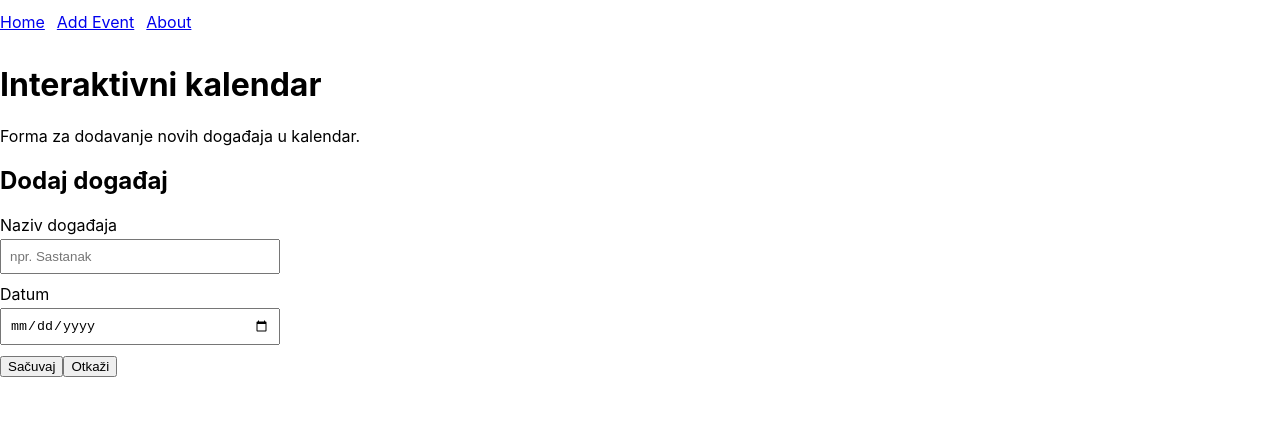
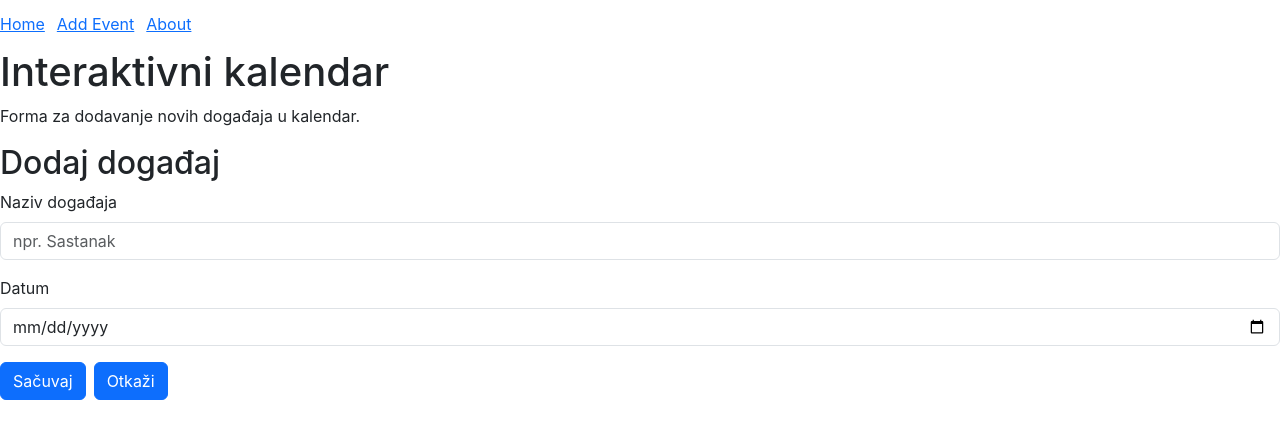
Before and after one commit to elab-development/internet-tehnologije-2025-interaktivnikalendar_2020_0110, a React (Create React App) app in the folder frontend/: page /add in a window 1280 px wide. Shown: the top 438 px of the page. Built offline with nearby package versions, Linux system fonts and the light colour scheme.

Commit message:
stilizovanje dugmeta

```diff
--- a/frontend/package.json
+++ b/frontend/package.json
@@ -7,6 +7,7 @@
     "@testing-library/jest-dom": "^6.9.1",
     "@testing-library/react": "^16.3.2",
     "@testing-library/user-event": "^13.5.0",
+    "bootstrap": "^5.3.8",
     "react": "^19.2.4",
     "react-dom": "^19.2.4",
     "react-router-dom": "^6.30.3",
--- a/frontend/src/components/Button.jsx
+++ b/frontend/src/components/Button.jsx
@@ -1,6 +1,10 @@
-function Button({ text, onClick, type = "button" }) {
+function Button({ text, onClick, type = "button", variant = "primary" }) {
   return (
-    <button type={type} onClick={onClick}>
+    <button
+      type={type}
+      onClick={onClick}
+      className={`btn btn-${variant} me-2`}
+    >
       {text}
     </button>
   );
--- a/frontend/src/components/Input.jsx
+++ b/frontend/src/components/Input.jsx
@@ -1,13 +1,13 @@
 function Input({ label, type = "text", value, onChange, placeholder }) {
   return (
-    <div style={{ marginBottom: "10px" }}>
-      {label && <label style={{ display: "block", marginBottom: "4px" }}>{label}</label>}
+    <div className="mb-3">
+      {label && <label className="form-label">{label}</label>}
       <input
         type={type}
         value={value}
         placeholder={placeholder}
         onChange={onChange}
-        style={{ padding: "8px", width: "260px" }}
+        className="form-control"
       />
     </div>
   );
--- a/frontend/src/index.js
+++ b/frontend/src/index.js
@@ -1,3 +1,4 @@
+import "bootstrap/dist/css/bootstrap.min.css";
 import React from 'react';
 import ReactDOM from 'react-dom/client';
 import './index.css';
```
Also changed, not shown: 1 other file (tests, documents, lock files or other folders).
